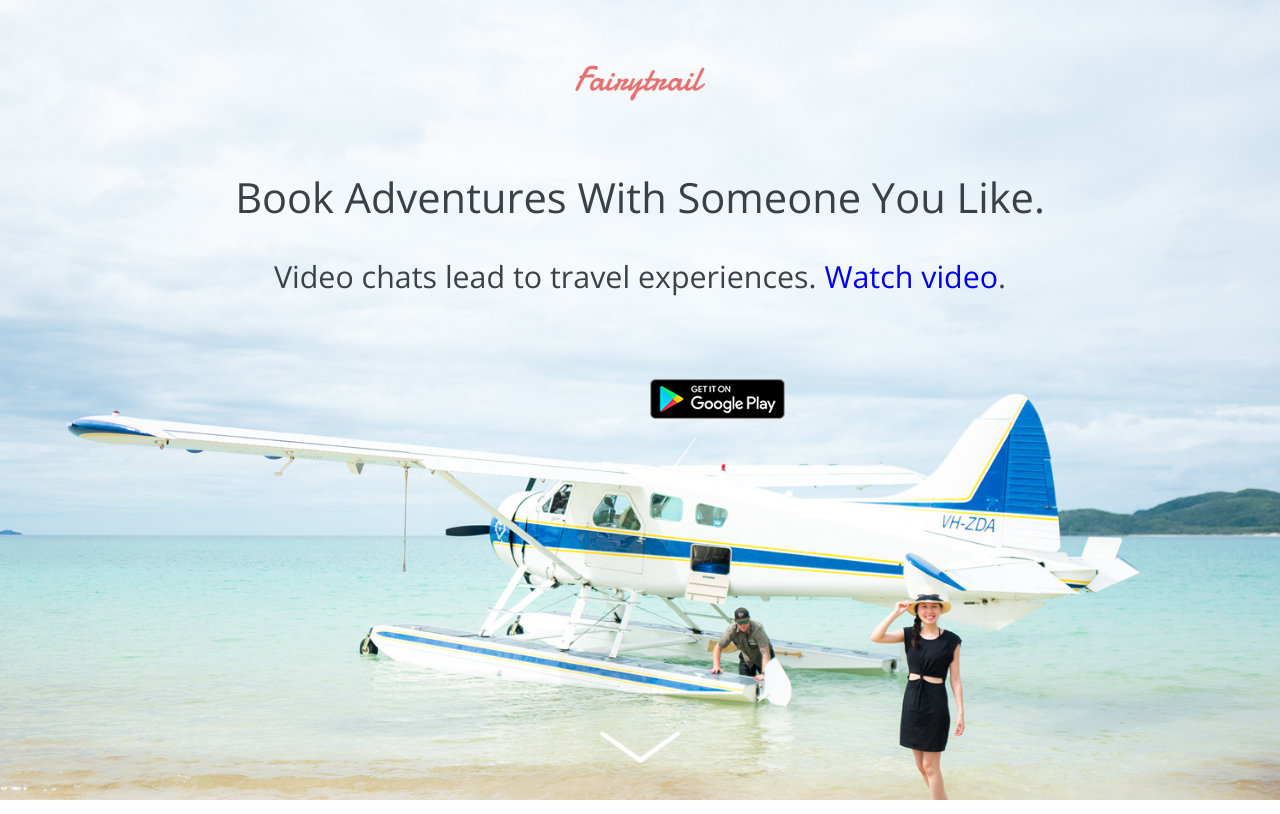
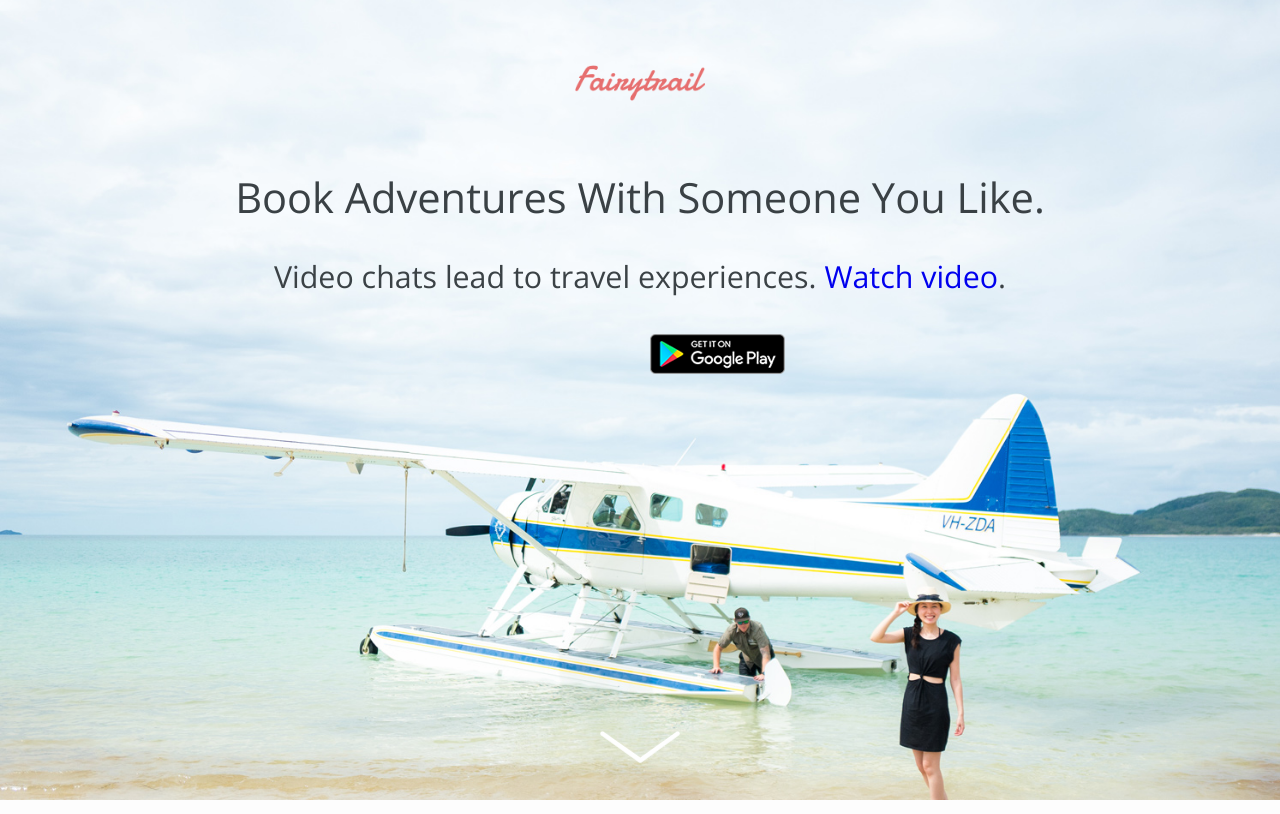
Before and after one commit to fairytrail/fairytrail.github.io, a plain HTML site: page index.html in a window 1280 px wide. Shown: the top 814 px of the page. Drawn offline with nearby package versions, Linux system fonts and the light colour scheme; a script that the page names is missing.

Commit message:
spacing fix

```diff
--- a/index.html
+++ b/index.html
@@ -101,7 +101,7 @@ settings_timer=setTimeout('_vwo_code.finish()',settings_tolerance);var a=d.creat
       Book Adventures With Someone You Like.
       </h1>
 
-      <h2 class="lead">Video chats lead to travel experiences. <a target="_blank" style="text-decoration:none;" href="https://www.youtube.com/watch?v=YKRhQj9HXno">Watch video</a>.<br>&nbsp;</h2>
+      <h2 class="lead">Video chats lead to travel experiences. <a target="_blank" style="text-decoration:none;" href="https://www.youtube.com/watch?v=YKRhQj9HXno">Watch video</a>.</h2>
       <form action="/" method="post" class="main-cta">
         <div  class="mobile-apps"><ul class="apps"><li class="app-item"><a class="app-link app-ios" href="https://itunes.apple.com/us/app/fairytrail-dating-tours/id1442011999?ls=1&mt=8" aria-label="Download Fairytrail on the app store" target="_blank"></a></li><li class="app-item"><a class="app-link app-android" href="https://play.google.com/store/apps/details?id=app.fairytrail.release" aria-label="Download Fairytrail on Google Play" target="_blank"></a></li></ul>
         </div>
```
